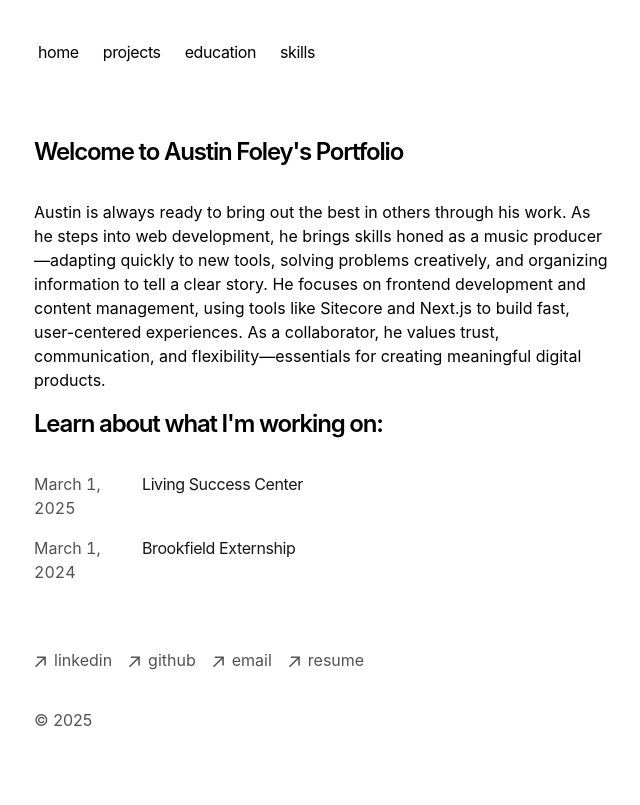
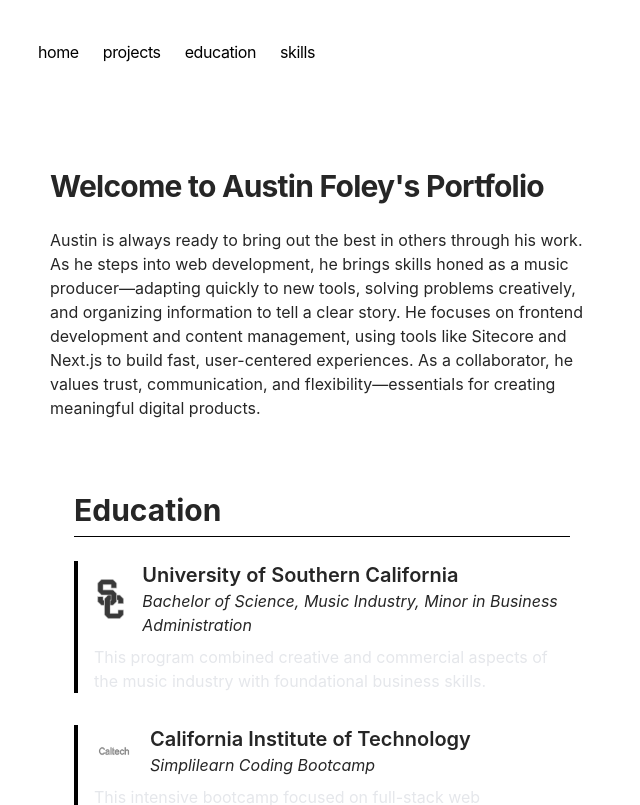
Before and after one commit to austinfoley/austin-foleys-portfolio, a Next.js app: page / in a window 1280 px wide. Shown: the top 805 px of the page, without its empty margins (318-958 px from the left). Built offline with nearby package versions, Linux system fonts and the light colour scheme.

Commit message:
full page

```diff
--- a/app/blog/page.tsx
+++ b/app/blog/page.tsx
@@ -9,7 +9,6 @@ export default function Page() {
   return (
     <section>
       <h1 className="font-semibold text-2xl mb-8 tracking-tighter">Learn about what I'm working on:</h1>
-      <BlogPosts />
     </section>
   )
 }
--- a/app/page.tsx
+++ b/app/page.tsx
@@ -1,25 +1,33 @@
 import { BlogPosts } from 'app/components/posts'
+import SkillsSection from 'app/skills/page'
+import EducationSection from 'app/education/page'
 
 export default function Page() {
   return (
-    <section>
-      <h1 className="mb-8 text-2xl font-semibold tracking-tighter">
-        Welcome to Austin Foley's Portfolio
-      </h1>
-      <p className="mb-4">
-        {`Austin is always ready to bring out the best in others through his work.
-        As he steps into web development, he brings skills honed as a music
-        producer—adapting quickly to new tools, solving problems creatively, and organizing information to tell a clear story.
-        He focuses on frontend development and content management, using tools like
-        Sitecore and Next.js to build fast, user-centered experiences. As a collaborator, he values trust,
-        communication, and flexibility—essentials for creating meaningful digital products.`}
+    <section className="max-w-3xl mx-auto px-4 py-8 text-neutral-800 dark:text-neutral-100">
+      {/* Intro */}
+      <h1 className="mb-6 text-3xl font-bold tracking-tight">Welcome to Austin Foley's Portfolio</h1>
+      <p className="mb-6">
+        Austin is always ready to bring out the best in others through his work.
+        As he steps into web development, he brings skills honed as a music producer—adapting quickly to new tools,
+        solving problems creatively, and organizing information to tell a clear story. He focuses on frontend development
+        and content management, using tools like Sitecore and Next.js to build fast, user-centered experiences.
+        As a collaborator, he values trust, communication, and flexibility—essentials for creating meaningful digital products.
       </p>
-            <h2 className="mb-8 text-2xl font-semibold tracking-tighter">
-        Learn about what I'm working on:
-      </h2>
-      <div className="my-8">
-        <BlogPosts />
-      </div>
+
+      {/* Education */}
+      <h2 className="mt-12 mb-4 text-2xl font-semibold tracking-tight"></h2>
+      <EducationSection />
+
+      {/* Projects */}
+      <h2 className="mt-12 mb-4 text-2xl font-semibold tracking-tight">What I'm Working On</h2>
+      <BlogPosts />
+
+      {/* Skills */}
+      <h2 className="mt-12 mb-4 text-2xl font-semibold tracking-tight">Technical Skills</h2>
+      <SkillsSection />
+
+
     </section>
   )
 }
```
